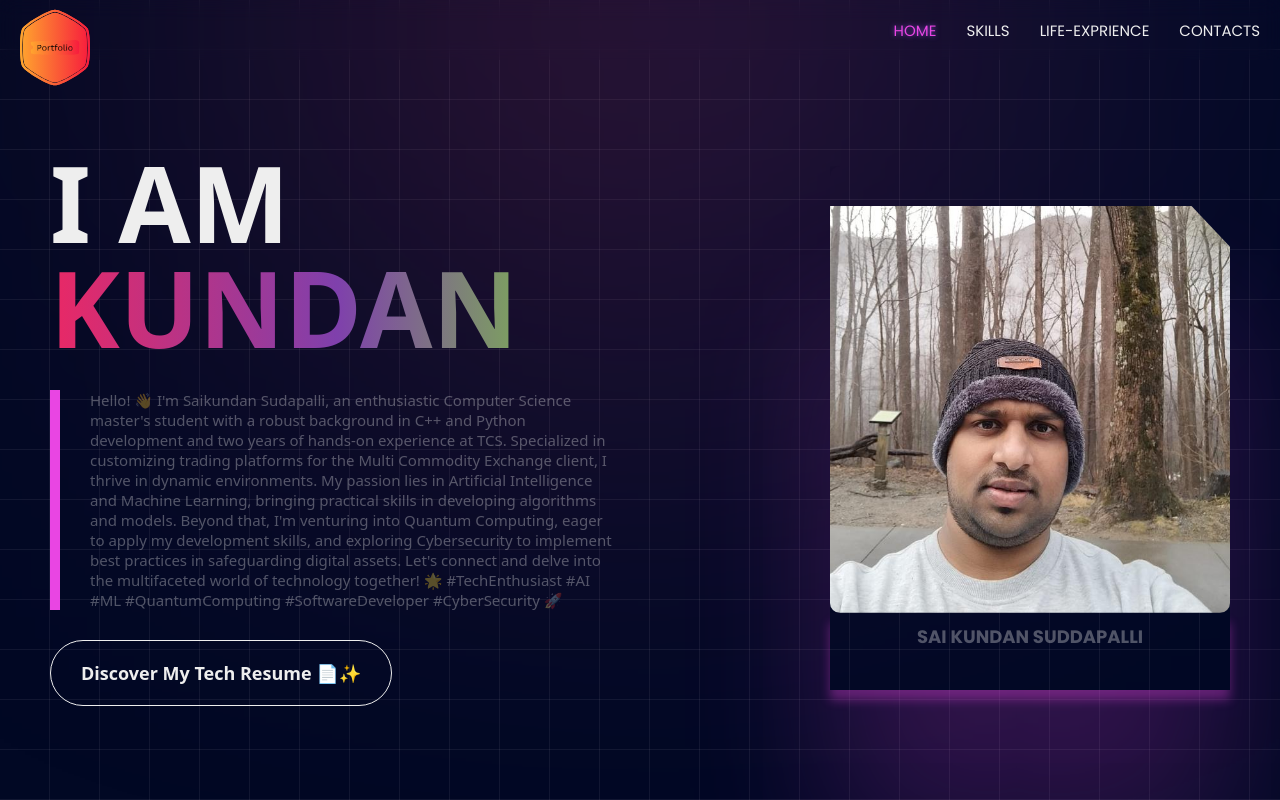
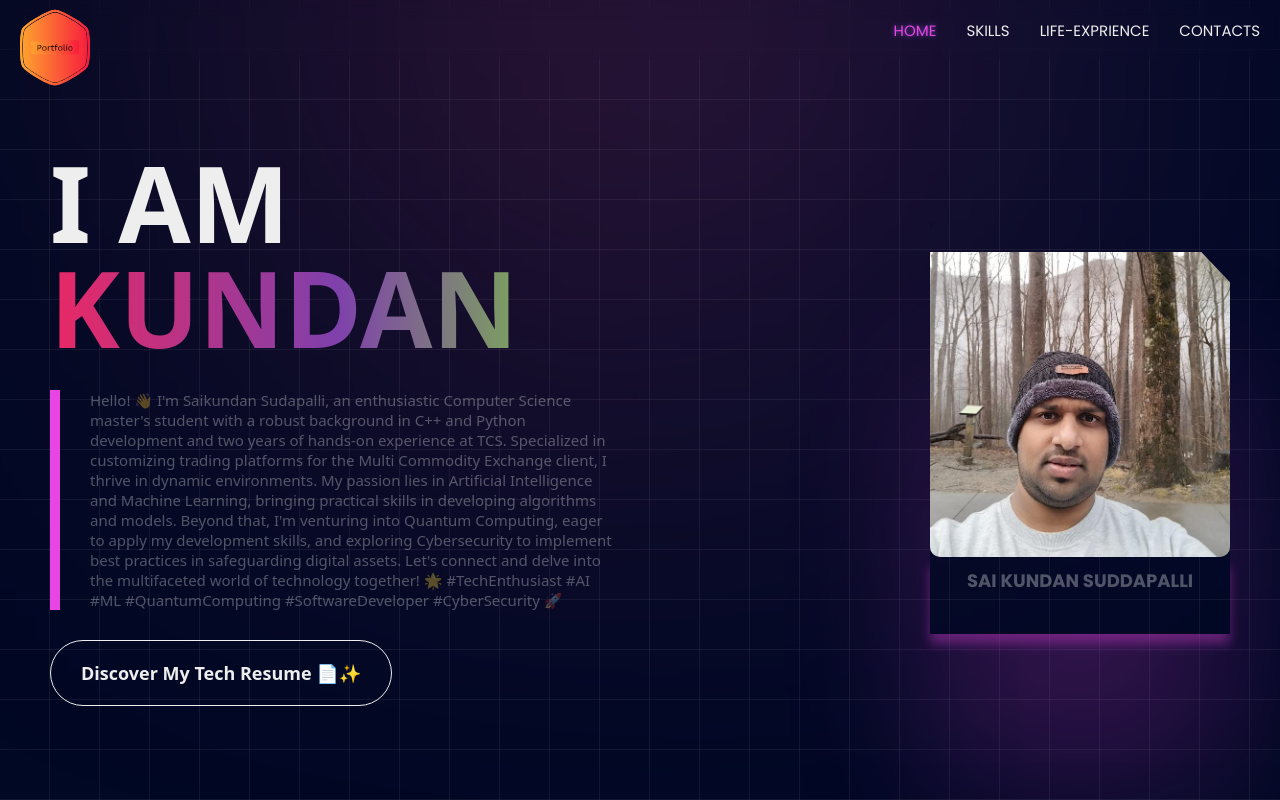
Before and after one commit to Ironman20121/My-Tech-Universe, a React (Create React App) app: page / in a window 1280 px wide. Shown: the top 800 px of the page. Built offline with nearby package versions, Linux system fonts and the light colour scheme; a web font is replaced by a local one.

Commit message:
portf 1.5 resume update

```diff
--- a/src/App.css
+++ b/src/App.css
@@ -140,7 +140,7 @@ section.home{
         & .card{
             display: inline-flex;
             flex-direction: column;
-            width: min(100%, 400px);
+            width: min(100%, 300px);
             box-shadow: 0 150px 150px #e945e333;
             transition: 0.5s;
             &:hover{
--- a/src/components/Home.js
+++ b/src/components/Home.js
@@ -15,7 +15,7 @@ return (
             <p>Hello! 👋 I'm Saikundan Sudapalli, an enthusiastic Computer Science master's student with a robust background in C++ and Python development and two years of hands-on experience at TCS. Specialized in customizing trading platforms for the Multi Commodity Exchange client, I thrive in dynamic environments. My passion lies in Artificial Intelligence and Machine Learning, bringing practical skills in developing algorithms and models. Beyond that, I'm venturing into Quantum Computing, eager to apply my development skills, and exploring Cybersecurity to implement best practices in safeguarding digital assets. Let's connect and delve into the multifaceted world of technology together! 🌟 #TechEnthusiast #AI #ML #QuantumComputing #SoftwareDeveloper #CyberSecurity 🚀</p>
             </div>
 
-            <a href="/My-Tech-Universe/kundan_resume.pdf" target="_blank" rel="noopener noreferrer" className='animation active '>
+            <a href="/My-Tech-Universe/resume.pdf" target="_blank" rel="noopener noreferrer" className='animation active '>
             Discover My Tech Resume 📄✨
             </a>
         </div>
```
Also changed, not shown: 2 other files (tests, documents, lock files or other folders).
